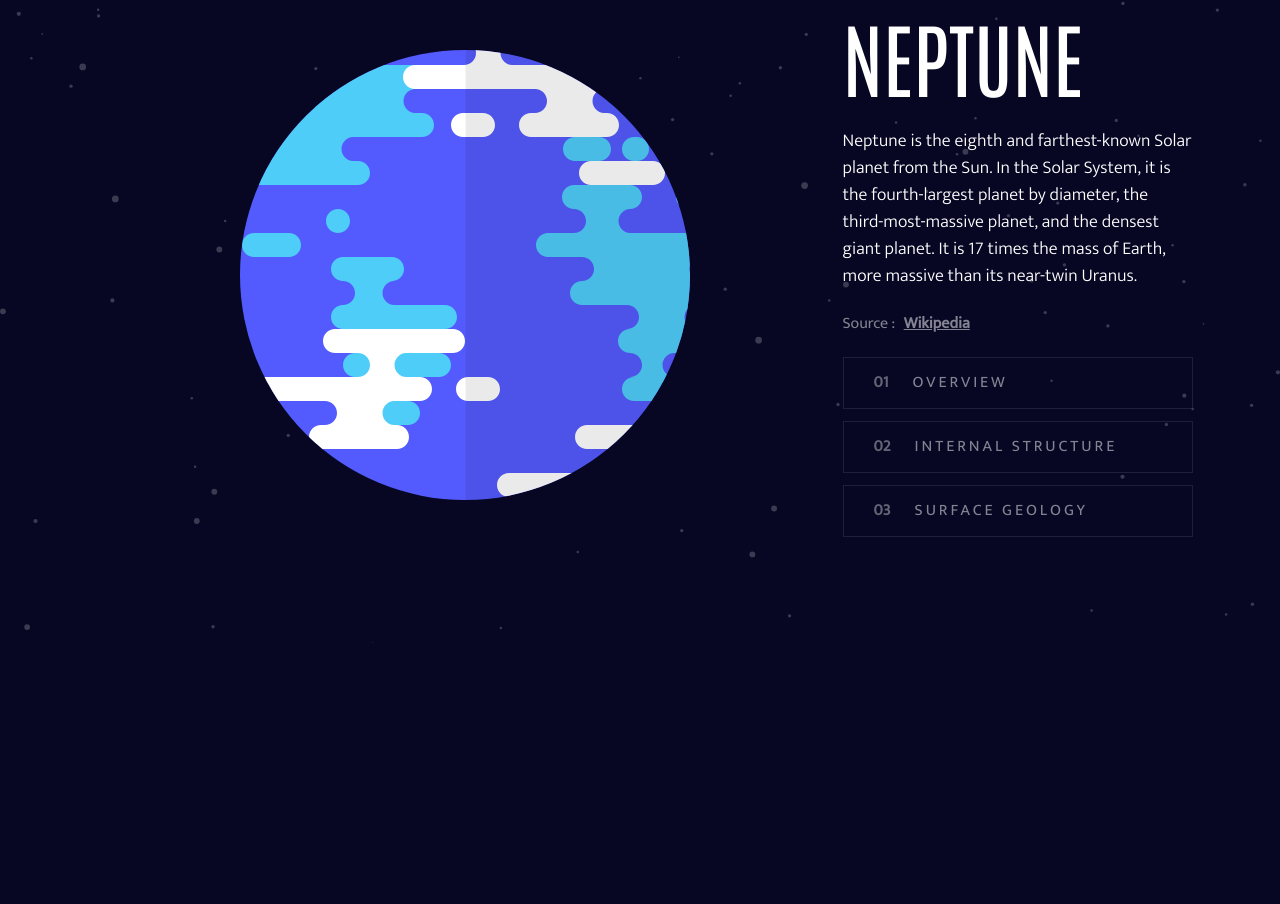
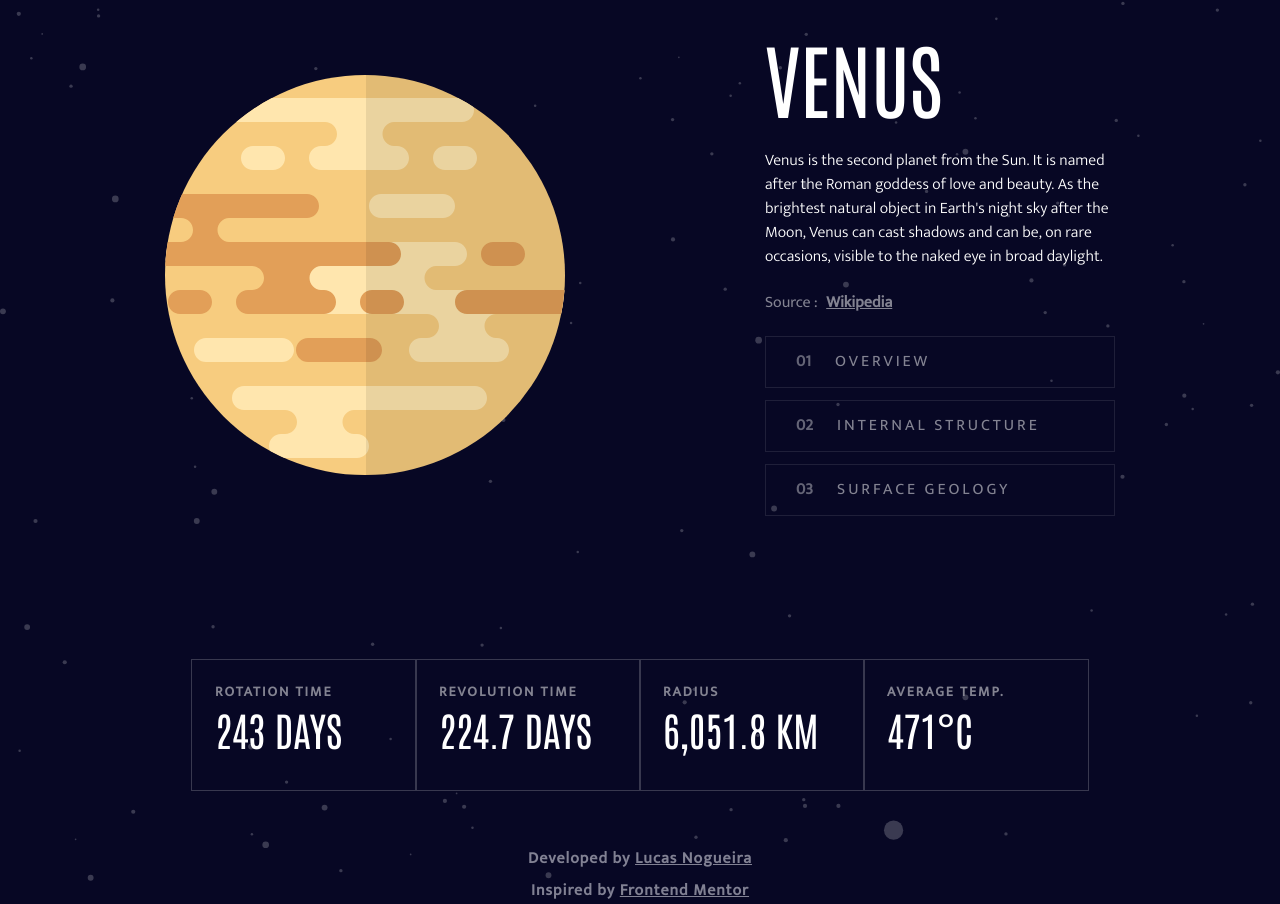
Before and after one commit to Lucas-r-Nogueira/Planets_Fact, a React (Vite) app in the folder Planet Fact/: page / in a window 1280 px wide. Shown: the part 157-1061 px from the top of the page. Before the commit the page ends 800 px from the top, so only its background shows below. Built offline with nearby package versions, Linux system fonts and the light colour scheme.

Commit message:
feature script imgPlanet

```diff
--- a/Planet Fact/src/App.css
+++ b/Planet Fact/src/App.css
@@ -4,6 +4,7 @@
     display: flex;
     justify-content: center;
     align-items: center;
+    gap: 200px;
 }
 
 .container__body_information{
--- a/Planet Fact/src/App.jsx
+++ b/Planet Fact/src/App.jsx
@@ -2,17 +2,109 @@ import './App.css';
 import Header from './components/Header/Header';
 import Information from './components/Information/Information';
 import PlanetImage from './components/PlanetImage/PlanetImage';
-export default function App() {
+import PlusInformation from './components/PlusInformation/PlusInformation';
+import Footer from './components/Footer/Footer';
+
+export default function App(props) {
+
+    const aoClicarLink = (numero) => {
+        console.log(`Número clicado: ${numero}`);
+    };
+
+    const planet = [
+        {
+            name: 'Mercury',
+            imgPlanet:  import('./assets/images/planet-mercury.svg').then((module) => module.default),
+            information: "Mercury is the smallest planet in the Solar System and the closest to the Sun. Its orbit around the Sun takes 87.97 Earth days, the shortest of all the Sun's planets. Mercury is one of four terrestrial planets in the Solar System, and is a rocky body like Earth.",
+            wikipedia: "https://en.wikipedia.org/wiki/Mercury_(planet)",
+            rotationTime: "58.6 Days",
+            revolutionTime: "87.97 Days",
+            radius: "2,439.7 KM",
+            averageTemp: "430°C",
+        },
+        {
+            name: 'Venus',
+            imgPlanet: import('./assets/images/planet-venus.svg').then((module) => module.default),
+            information: "Venus is the second planet from the Sun. It is named after the Roman goddess of love and beauty. As the brightest natural object in Earth's night sky after the Moon, Venus can cast shadows and can be, on rare occasions, visible to the naked eye in broad daylight.",
+            wikipedia: "https://en.wikipedia.org/wiki/Venus",
+            rotationTime: "243 Days",
+            revolutionTime: "224.7 Days",
+            radius: "6,051.8 KM",
+            averageTemp: "471°C",
+        },
+        {
+            name: 'Earth',
+            imgPlanet: import('./assets/images/planet-earth.svg').then((module) => module.default),
+            information: "Third planet from the Sun and the only known planet to harbor life. About 29.2% of Earth's surface is land with remaining 70.8% is covered with water. Earth's distance from the Sun, physical properties and geological history have allowed life to evolve and thrive",
+            wikipedia: "https://en.wikipedia.org/wiki/Earth",
+            rotationTime: "0.99 Days",
+            revolutionTime: "365.26 Days",
+            radius: "6,371 KM",
+            averageTemp: "16°C",
+        },
+        {
+            name: 'Mars',
+            imgPlanet: import('./assets/images/planet-mars.svg').then((module) => module.default),
+            information: "Mars is the fourth planet from the Sun and the second-smallest planet in the Solar System, being larger than only Mercury. In English, Mars carries the name of the Roman god of war and is often referred to as the 'Red Planet'.",
+            wikipedia: "https://en.wikipedia.org/wiki/Mars",
+            rotationTime: "1.03 Days",
+            revolutionTime: "1.88 Years",
+            radius: "3,389.5 KM",
+            averageTemp: "-28°C",
+        },
+        {
+            name: 'Jupiter',
+            imgPlanet: import('./assets/images/planet-jupiter.svg').then((module) => module.default),
+            information: "Jupiter is the fifth planet from the Sun and the largest in the Solar System. It is a gas giant with a mass two and a half times that of all the other planets in the Solar System combined, but less than one-thousandth the mass of the Sun.",
+            wikipedia: "https://en.wikipedia.org/wiki/Jupiter",
+            rotationTime: "9.93 Hours",
+            revolutionTime: "11.86 Years",
+            radius: "69,911 KM",
+            averageTemp: "-108°C",
+        },
+        {
+            name: 'Saturn',
+            imgPlanet: import('./assets/images/planet-saturn.svg').then((module) => module.default),
+            information: "Saturn is the sixth planet from the Sun and the second-largest in the Solar System, after Jupiter. It is a gas giant with an average radius of about nine and a half times that of Earth. It only has one-eighth the average density of Earth.",
+            wikipedia: "https://en.wikipedia.org/wiki/Satun",
+            rotationTime: "10.8 Hours",
+            revolutionTime: "29.46 Years",
+            radius: "58,232 KM",
+            averageTemp: "-138°C",
+        },
+        {
+            name: 'Uranus',
+            imgPlanet: import('./assets/images/planet-uranus.svg').then((module) => module.default),
+            information: "Uranus is the seventh planet from the Sun. Its name is a reference to the Greek god of the sky, Uranus according to Greek mythology, was the great-grandfather of Ares. It has the third-largest planetary radius and fourth-largest planetary mass in the Solar System.",
+            wikipedia: "https://en.wikipedia.org/wiki/Uranus",
+            rotationTime: "17.2 Hours",
+            revolutionTime: "84 Years",
+            radius: "25,362 KM",
+            averageTemp: "-195°C",
+        },
+        {
+            name: 'Neptune',
+            imgPlanet: import('./assets/images/planet-neptune.svg').then((module) => module.default),
+            information: "Neptune is the eighth and farthest-known Solar planet from the Sun. In the Solar System, it is the fourth-largest planet by diameter, the third-most-massive planet, and the densest giant planet. It is 17 times the mass of Earth, more massive than its near-twin Uranus.",
+            wikipedia: "https://en.wikipedia.org/wiki/Uranus",
+            rotationTime: "16.08 Hours",
+            revolutionTime: "164.79 Years",
+            radius: "24,622 KM",
+            averageTemp: "-201°C",
+        },
+
+    ]
     return (
         <>
             <Header/>
             <div className="container__body">
-                <PlanetImage/>
+                <PlanetImage planetImg={planet[1].imgPlanet}/>
                 <div className="container__body_information">
-                    <Information/>
+                    <Information name={planet[1].name} Information={planet[1].information} wiki={planet[1].wikipedia}/>
                 </div>
             </div>
-
+            <PlusInformation rotationTime={planet[1].rotationTime} revolutionTime={planet[1].revolutionTime} radius={planet[1].radius} averageTemp={planet[1].averageTemp}/>
+            <Footer/>
         </>
     );
 };
--- /dev/null
+++ b/Planet Fact/src/components/Footer/Footer.jsx
@@ -0,0 +1,12 @@
+import Styles from './Footer.module.css';
+
+export default function Footer(){
+    return (
+        <>
+            <div className={Styles.footer}>
+                <p>Developed by <a href="https://github.com/Lucas-r-Nogueira">Lucas Nogueira</a></p>
+                <p>Inspired by <a href="https://www.frontendmentor.io/challenges/planets-fact-site-gazqN8w_f">Frontend Mentor</a></p>
+            </div>
+        </>
+    )
+}
--- /dev/null
+++ b/Planet Fact/src/components/Footer/Footer.module.css
@@ -0,0 +1,21 @@
+.footer{
+    width: 100%;
+    text-align: center;
+    margin-top: 20px;
+}
+
+.footer p:first-child{
+    margin-bottom: 5px;
+}
+
+
+.footer p{
+    letter-spacing: 1px;
+    font-weight: 600;
+    color: #818193;
+}
+
+.footer p a{
+    color: #818193;
+    /* text-decoration: none; */
+}
--- a/Planet Fact/src/components/Header/Header.jsx
+++ b/Planet Fact/src/components/Header/Header.jsx
@@ -1,5 +1,8 @@
 import styles from "./Header.module.css";
-export default function Header() {
+
+
+
+export default function Header(props) {
 
   return (
     <>
@@ -16,7 +19,7 @@ export default function Header() {
               <a href="">Venus</a>
             </li>
             <li>
-              <a href="">Earth</a>
+              <a >Earth</a>
             </li>
             <li>
               <a href="">Mars</a>
--- a/Planet Fact/src/components/Information/Information.jsx
+++ b/Planet Fact/src/components/Information/Information.jsx
@@ -7,13 +7,13 @@ export default function Information(props){
         <>
             <div className={styles.container__information}>
                 <div className={styles.container__information_title}>
-                    <h1>Neptune</h1>
+                    <h1>{props.name}</h1>
                 </div>
                 <div className={styles.container__information_text}>
-                    <p>Neptune is the eighth and farthest-known Solar planet from the Sun. In the Solar System, it is the fourth-largest planet by diameter, the third-most-massive planet, and the densest giant planet. It is 17 times the mass of Earth, more massive than its near-twin Uranus.</p>
+                    <p>{props.Information}</p>
                 </div>
                 <div className={styles.container__information_wikipediaTitle}>
-                    <p>Source : <a href="">Wikipedia</a></p>
+                    <p>Source : <a href={props.wiki}>Wikipedia</a></p>
                 </div>
                 <Buttons/>
             </div>
--- a/Planet Fact/src/components/Information/Information.module.css
+++ b/Planet Fact/src/components/Information/Information.module.css
@@ -21,7 +21,7 @@
 }
 
 .container__information_text p{
-    font-size: 18px;
+    font-size: 16px;
     color: #ffffff;
     line-height: 1.5;
     font-weight: 300;
--- a/Planet Fact/src/components/PlanetImage/PlanetImage.jsx
+++ b/Planet Fact/src/components/PlanetImage/PlanetImage.jsx
@@ -1,10 +1,16 @@
+import React from 'react';
 import style from './PlanetImage.module.css'
-import Planet from '../../assets/images/planet-earth.svg'
-export default function PlanetImage(){
+export default function PlanetImage(props){
+    const [img, setImg] = React.useState(null);
+
+    React.useEffect(() => {
+        props.planetImg.then((img) => setImg(img));
+    }, [props.planetImg]);
+
     return (
         <>
             <div className={style.container__planetImage}>
-                <img src={Planet} />
+                <img src={img} alt={`Planet ${props.planetName}`}/>
             </div>
         </>
     );
--- a/Planet Fact/src/components/PlanetImage/PlanetImage.module.css
+++ b/Planet Fact/src/components/PlanetImage/PlanetImage.module.css
@@ -1,6 +1,4 @@
 .container__planetImage{
-    width: 755px;
-    height: 458px;
     display: flex;
     justify-content: center;
     align-items: center;
--- /dev/null
+++ b/Planet Fact/src/components/PlusInformation/PlusInformation.jsx
@@ -0,0 +1,25 @@
+import Styles from './PlusInformation.module.css';
+export default function PlusInformation(props){
+    return (
+        <>
+            <div className={Styles.container__plusInformation}>
+                <div className={Styles.container__info}>
+                    <p>Rotation Time</p>
+                    <p>{props.rotationTime}</p>
+                </div>
+                <div className={Styles.container__info}>
+                    <p>Revolution Time</p>
+                    <p>{props.revolutionTime}</p>
+                </div>
+                <div className={Styles.container__info}>
+                    <p>Radius</p>
+                    <p>{props.radius}</p>
+                </div>
+                <div className={Styles.container__info}>
+                    <p>Average Temp.</p>
+                    <p>{props.averageTemp}</p>
+                </div>
+            </div>
+        </>
+    )
+}
--- /dev/null
+++ b/Planet Fact/src/components/PlusInformation/PlusInformation.module.css
@@ -0,0 +1,30 @@
+.container__plusInformation{
+    width: 70%;
+    height: 200px;
+    margin: 0 auto;
+    display: flex;
+    justify-content: space-around;
+    align-items: center;
+}
+
+.container__info{
+    width: 270px;
+    height: 130px;
+    outline: 1px solid #38384F;
+    padding: 20px 0 35px 23px;
+}
+
+.container__info p:first-child{
+    color: #838391;
+    font-size: 14px;
+    text-transform: uppercase;
+    font-weight: 600;
+    letter-spacing: 2px;
+}
+
+.container__info p:nth-child(2){
+    color: #ffff;
+    font-size: 40px;
+    font-family: var(--font-antonio);
+    text-transform: uppercase;
+}
```
